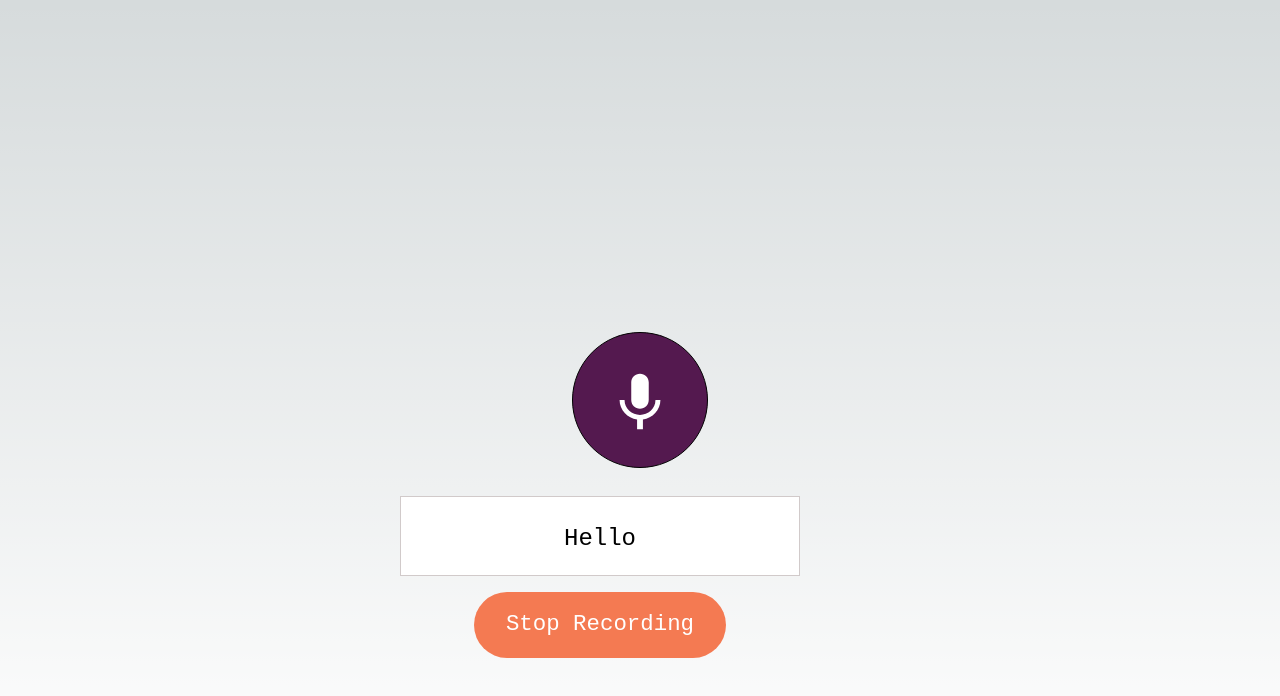
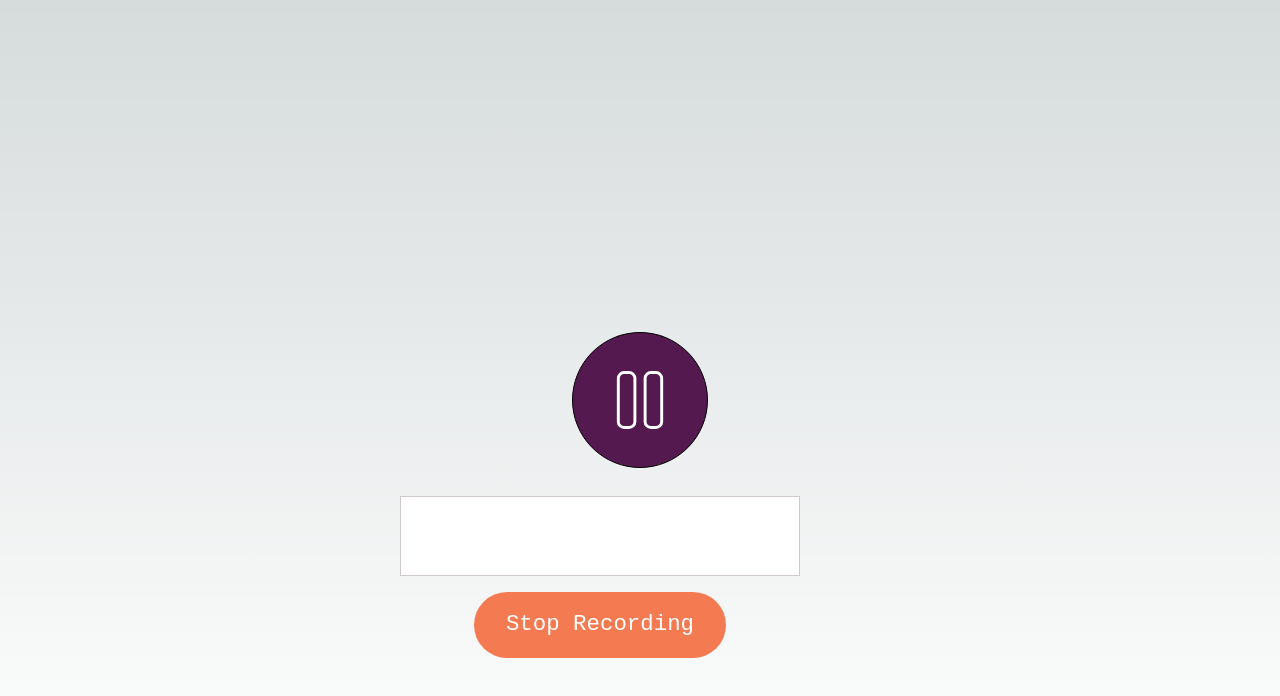
Before and after one commit to SaraHelal/Yarn, a Next.js app: page /try-me in a window 1280 px wide. Both pictures are taken after a click on the element 640 px from the left and 400 px from the top of the page. Shown: the top 696 px of the page. Built offline with nearby package versions, Linux system fonts and the light colour scheme.

Commit message:
voice recording - with pause structure

```diff
--- a/app/try-me/page.tsx
+++ b/app/try-me/page.tsx
@@ -1,13 +1,17 @@
 "use client";
 
-import React, { useState } from "react";
+import React, { useEffect, useRef, useState } from "react";
 import { MdOutlineKeyboardVoice } from "react-icons/md";
 import { MdKeyboardVoice } from "react-icons/md";
 
 import { CiPause1 } from "react-icons/ci";
 import styled from "styled-components";
 import { ActionButton } from "../styledComponents/global";
-
+declare global {
+  interface Window {
+    webkitSpeechRecognition: any;
+  }
+}
 const CenteredFlexContainer = styled.div`
   display: flex;
   align-items: center;
@@ -67,28 +71,55 @@ const StopRecordingButton = styled(ActionButton)`
   border-radius: 48px;
 `;
 function TryMe() {
-  const [recordingMsg, setRecordingMsg] = useState<string>("Hello");
+  const [recordingMsg, setRecordingMsg] = useState<string>("");
   const [isRecording, setIsRecording] = useState<boolean>(false);
+  const [pauseRecording, setPauseRecording] = useState<boolean>(false);
   const [recordingCompleted, setRecordingCompleted] = useState<boolean>(false);
+  const recognitionRef = useRef<any>(null);
+
   const handleRecording = () => {
-    setIsRecording(!isRecording);
+    if (!isRecording) {
+      setIsRecording(true);
+
+      recognitionRef.current = new window.webkitSpeechRecognition();
+      recognitionRef.current.continuous = true;
+      recognitionRef.current.interimResults = true;
+
+      // Event handler for speech recognition results
+      recognitionRef.current.onresult = (event: any) => {
+        const { transcript } = event.results[event.results.length - 1][0];
+        setRecordingMsg(transcript);
+      };
+      recognitionRef.current.start();
+    } else {
+
+      setIsRecording(false);
+      // setPauseRecording(true);
+    }
   };
+
+  useEffect(()=>{
+    if(recognitionRef.current && !isRecording){
+      recognitionRef.current.stop();
+    }
+    return ()=>{
+      recognitionRef?.current?.stop();
+    }
+  },[isRecording])
   return (
     <CenteredFlexContainer>
       <RoundedBorder onClick={handleRecording}>
         {isRecording && (
           <MessageWrapper>
-            <RecordingInfoWrapper2>
-              {recordingMsg}
-            </RecordingInfoWrapper2>
+            <RecordingInfoWrapper2>{recordingMsg}</RecordingInfoWrapper2>
             <StopRecordingButton>Stop Recording</StopRecordingButton>
           </MessageWrapper>
         )}
         {!isRecording ? (
           <MdOutlineKeyboardVoice size="70" fill="white" />
         ) : (
-          // <CiPause1 size="70" fill= "white"/>
-          <MdKeyboardVoice size="70" fill="white" />
+          <CiPause1 size="70" fill= "white"/>
+          // <MdKeyboardVoice size="70" fill="white" />
         )}
       </RoundedBorder>
     </CenteredFlexContainer>
```
